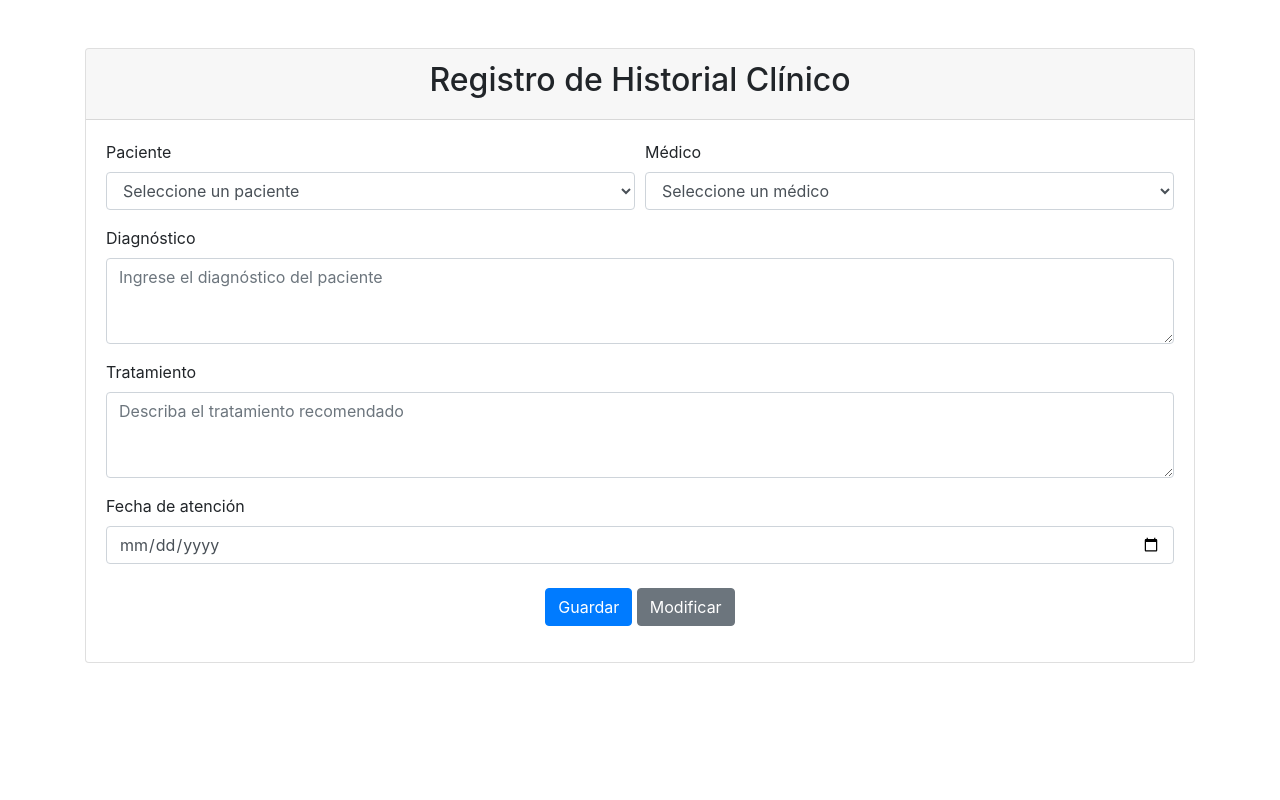
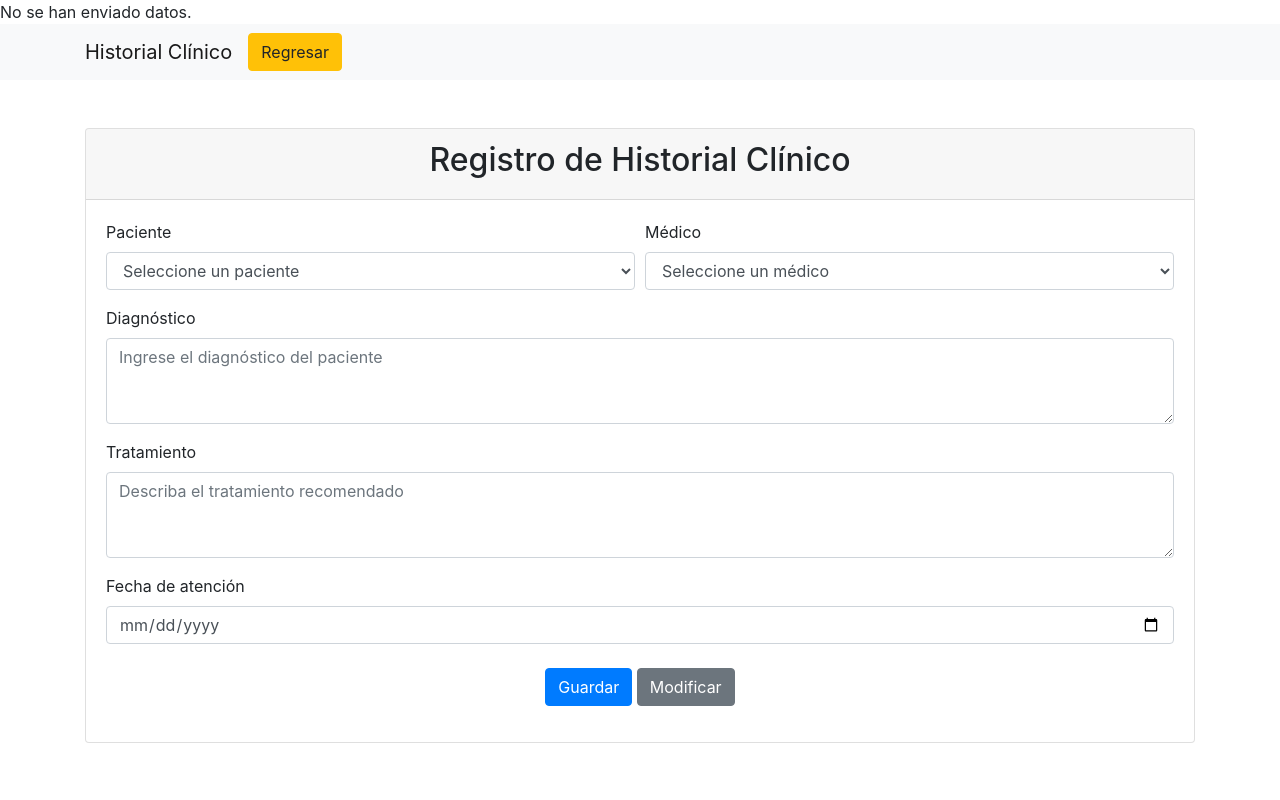
Before and after one commit to marlonjv7/proyecto-sena, a PHP site: page /Historial.php in a window 1280 px wide. Run offline with PHP 8.4, Linux system fonts and the light colour scheme; data that the repository does not hold is empty.

Commit message:
cambio de botón

```diff
--- a/Historial.php
+++ b/Historial.php
@@ -15,26 +15,35 @@ $result_medicos = $conn->query($sql_medicos);
 
 // Verificar si se han enviado los datos del formulario
 if ($_SERVER["REQUEST_METHOD"] == "POST") {
+    // Obtener los datos del formulario
     $id_paciente = $_POST['id_paciente'];
     $id_medico = $_POST['id_medico'];
     $diagnostico = $_POST['diagnostico'];
     $tratamiento = $_POST['tratamiento'];
     $fecha = $_POST['fecha'];
 
+    // Preparar la consulta SQL para insertar los datos
     $sql = "INSERT INTO historial_clinico (id_paciente, id_medico, diagnostico, tratamiento, fecha)
             VALUES (?, ?, ?, ?, ?)";
+
+    // Preparar la declaración
     $stmt = $conn->prepare($sql);
     $stmt->bind_param("iisss", $id_paciente, $id_medico, $diagnostico, $tratamiento, $fecha);
 
+    // Ejecutar la declaración
     if ($stmt->execute()) {
         $_SESSION['mensaje'] = "Historial clínico registrado exitosamente.";
         header("Location: historialclinico.php");
-        exit();
+        exit(); // Asegúrate de salir después de la redirección
     } else {
         echo "Error: " . $stmt->error;
     }
+
+    // Cerrar la declaración y la conexión
     $stmt->close();
     $conn->close();
+} else {
+    echo "No se han enviado datos.";
 }
 ?>
 
@@ -47,6 +56,24 @@ if ($_SERVER["REQUEST_METHOD"] == "POST") {
     <link href="https://stackpath.bootstrapcdn.com/bootstrap/4.5.2/css/bootstrap.min.css" rel="stylesheet">
 </head>
 <body>
+
+<!-- Barra de navegación con botón de regresar a la derecha -->
+<nav class="navbar navbar-expand-lg navbar-light bg-light">
+    <div class="container">
+        <a class="navbar-brand" href="#">Historial Clínico</a>
+        <button class="navbar-toggler" type="button" data-bs-toggle="collapse" data-bs-target="#navbarNav"
+                aria-controls="navbarNav" aria-expanded="false" aria-label="Toggle navigation">
+            <span class="navbar-toggler-icon"></span>
+        </button>
+        <div class="collapse navbar-collapse" id="navbarNav">
+            <ul class="navbar-nav ms-auto">
+                <li class="nav-item">
+                    <button class="btn btn-warning" onclick="regresar()">Regresar</button>
+                </li>
+            </ul>
+        </div>
+    </div>
+</nav>
 
 <div class="container mt-5">
     <div class="card">
@@ -113,8 +140,10 @@ if ($_SERVER["REQUEST_METHOD"] == "POST") {
 <script>
     function editarHistorial() {
         alert("Función para modificar el historial en desarrollo...");
-        // Aquí podrías implementar una redirección o cargar los datos en el formulario para edición.
-        // Ejemplo de redirección: window.location.href = 'editar_historial.php?id=' + id;
+    }
+
+    function regresar() {
+        window.history.back(); // Regresar a la página anterior
     }
 </script>
 
```
